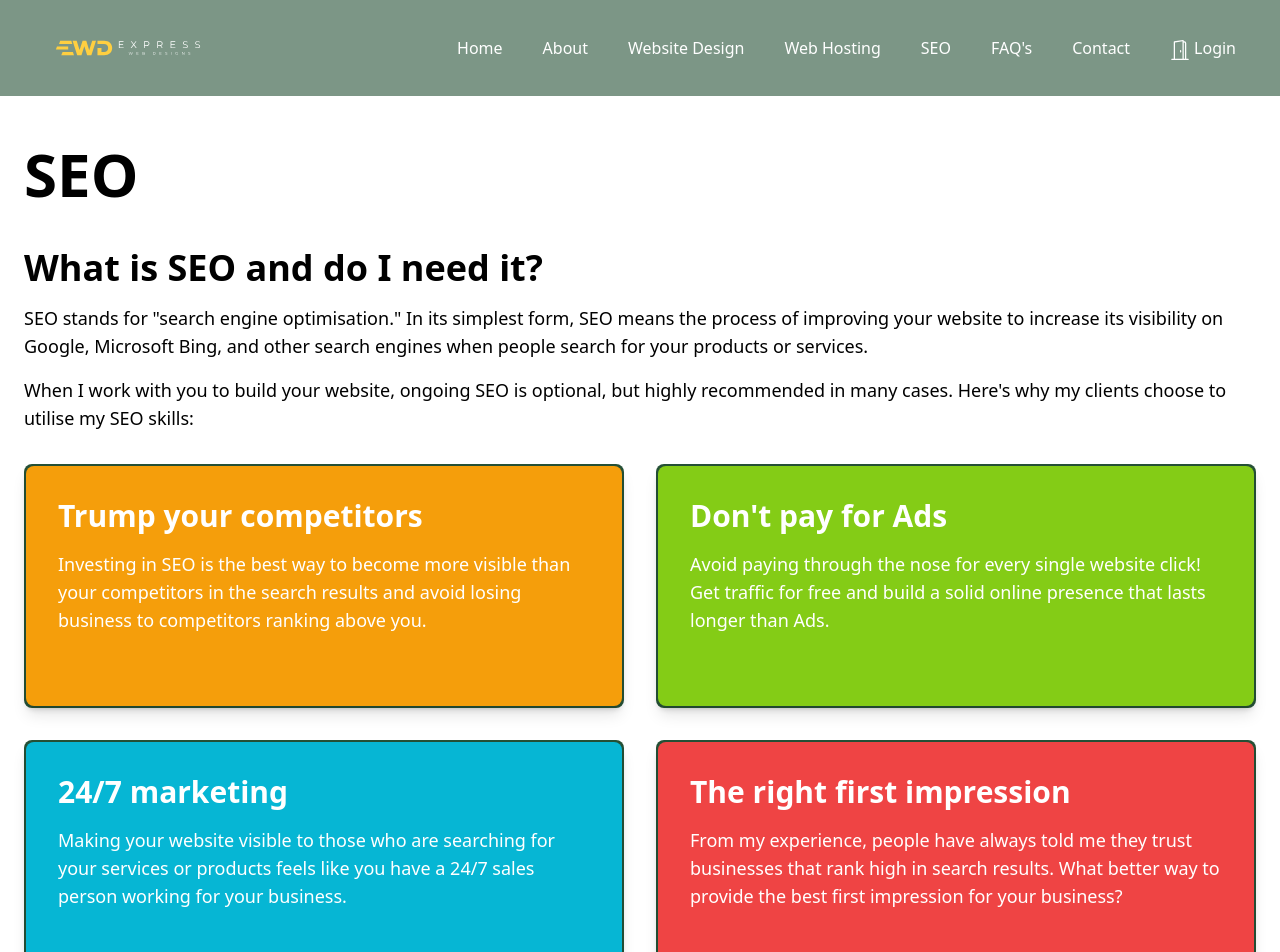
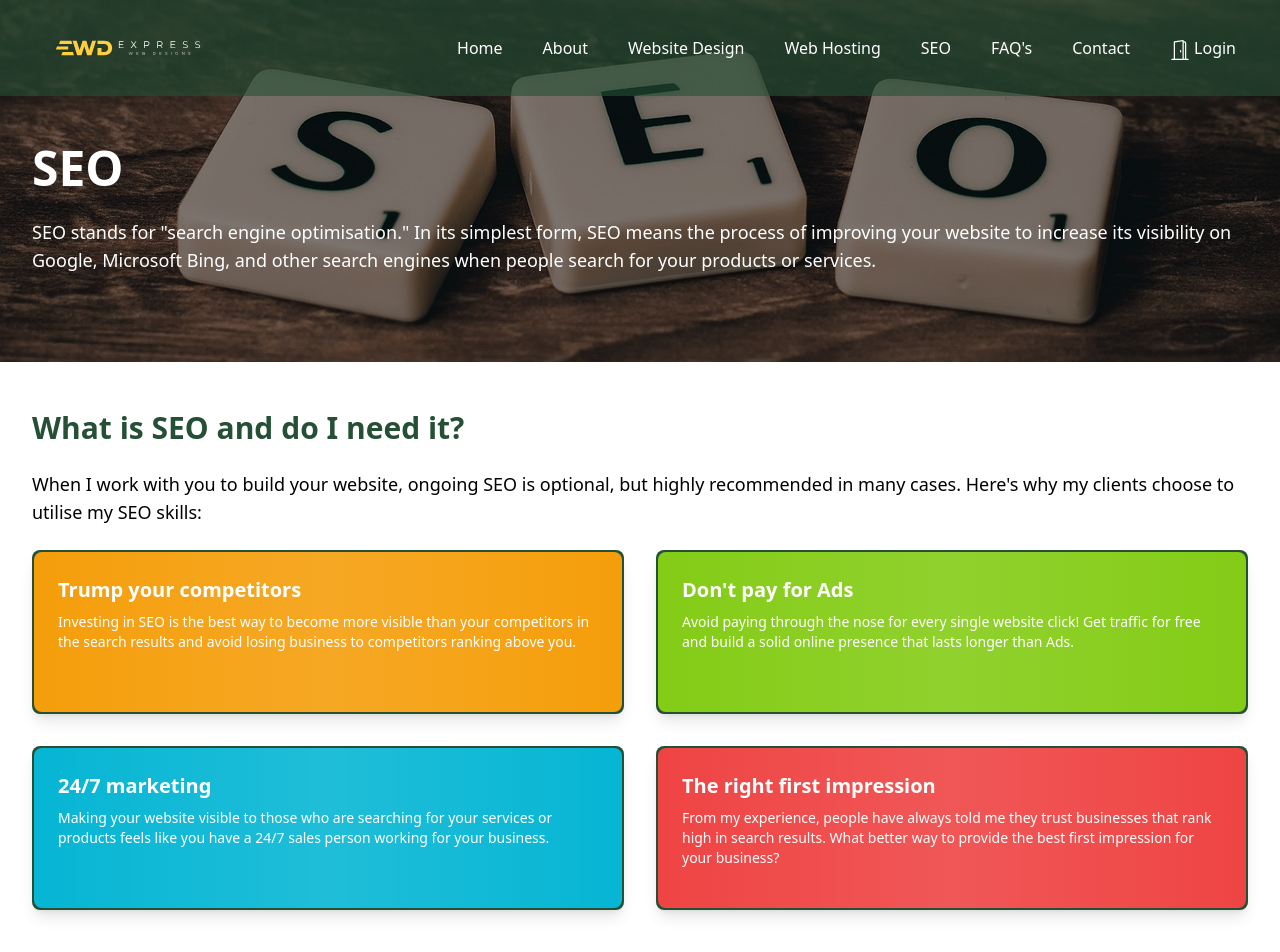
Before and after one commit to jdm1991/final-express, a Next.js app: page /seo in a window 1280 px wide. Shown: the top 952 px of the page. Built offline with nearby package versions, Linux system fonts and the light colour scheme.

Commit message:
SEO update

```diff
--- a/src/app/seo/page.jsx
+++ b/src/app/seo/page.jsx
@@ -5,80 +5,89 @@ import Link from "next/link";
 import Image from "next/image";
 import "../styles/globals.css";
 import GetInTouch from "../components/GetInTouch";
-import SeoFaqs from "../components/SeoFaqs"
+import SeoFaqs from "../components/SeoFaqs";
+
 
 export default function SEO() {
   return (
-    <div className="bg-white text-black">
-      <div className="max-w-7xl mx-auto px-4 sm:px-6 pt-24">
-        <div className="py-8 sm:py-12">
-          <h1 className="text-3xl sm:text-4xl lg:text-6xl font-bold mb-8 leading-tight">
+    <div className="bg-white">
+      <section
+        className="bg-gray-100 pt-24 pb-8 sm:pb-12 md:pb-16 bg-cover bg-center relative"
+        style={{ backgroundImage: "url('/SEOpic.jpeg')" }}
+      >
+        <div className="absolute inset-0 bg-black opacity-50"></div>
+        <div className="max-w-7xl mx-auto px-4 sm:px-6 lg:px-8 relative z-10 pt-4 sm:pt-8 md:pt-12">
+          <h1 className="text-3xl sm:text-4xl md:text-5xl font-bold mb-4 text-white">
             SEO
           </h1>
-          <div className="mb-8">
-            <h2 className="text-2xl sm:text-3xl lg:text-4xl font-bold mb-4">
+          <p className="text-lg mb-6 text-white">
+            SEO stands for "search engine optimisation." In its simplest form,
+            SEO means the process of improving your website to increase its
+            visibility on Google, Microsoft Bing, and other search engines when
+            people search for your products or services.
+          </p>
+        </div>
+      </section>
+      <div className="max-w-7xl mx-auto px-4 sm:px-6 lg:px-8 py-8 sm:py-12">
+        <h2 className="text-xl sm:text-2xl md:text-3xl font-semibold mb-4 sm:mb-6 text-[#255036]">
           What is SEO and do I need it?
         </h2>
-            <p className={`text-lg mb-4`}>
-              SEO stands for &quot;search engine optimisation.&quot; In its
-              simplest form, SEO means the process of improving your website to
-              increase its visibility on Google, Microsoft Bing, and other
-              search engines when people search for your products or services.
+        <p className="text-lg mb-6">
+          When I work with you to build your website, ongoing SEO is optional,
+          but highly recommended in many cases. Here's why my clients choose to
+          utilise my SEO skills:
         </p>
-            <p className={`text-lg`}>
-              When I work with you to build your website, ongoing SEO is
-              optional, but highly recommended in many cases. Here&apos;s why my
-              clients choose to utilise my SEO skills:
-            </p>
-          </div>
-          <div className="grid grid-cols-1 md:grid-cols-2 gap-8">
-            <div className="bg-[#255036] p-0.5 rounded-lg shadow-lg hover:scale-105 transition duration-300 ease-in-out">
-              <div className="bg-amber-500 p-8 rounded-lg shadow-md h-auto sm:h-60 text-left">
-                <h3 className="text-2xl sm:text-3xl font-bold text-white mb-4 text-shadow">
+        <div className="grid grid-cols-1 sm:grid-cols-2 gap-6 sm:gap-8">
+          <div className="bg-[#255036] p-0.5 rounded-lg shadow-lg hover:scale-105 transition duration-300 ease-in-out group">
+            <div className="bg-amber-500 text-white p-6 rounded-lg h-auto sm:h-40 relative overflow-hidden">
+              <div className="absolute inset-0 bg-gradient-to-r from-transparent via-white/10 to-transparent"></div>
+              <h3 className="text-xl font-semibold mb-2 relative">
                 Trump your competitors
               </h3>
-                <p className="text-lg font-medium text-white text-shadow">
+              <p className="text-sm relative">
                 Investing in SEO is the best way to become more visible than
-                  your competitors in the search results and avoid losing
-                  business to competitors ranking above you.
+                your competitors in the search results and avoid losing business
+                to competitors ranking above you.
               </p>
             </div>
           </div>
-            <div className="bg-[#255036] p-0.5 rounded-lg shadow-lg hover:scale-105 transition duration-300 ease-in-out">
-              <div className="bg-lime-500 p-8 rounded-lg shadow-md h-auto sm:h-60 text-left">
-                <h3 className="text-2xl sm:text-3xl font-bold text-white mb-4 text-shadow">
-                  Don&apos;t pay for Ads
+          <div className="bg-[#255036] p-0.5 rounded-lg shadow-lg hover:scale-105 transition duration-300 ease-in-out group">
+            <div className="bg-lime-500 text-white p-6 rounded-lg h-auto sm:h-40 relative overflow-hidden">
+              <div className="absolute inset-0 bg-gradient-to-r from-transparent via-white/10 to-transparent"></div>
+              <h3 className="text-xl font-semibold mb-2 relative">
+                Don't pay for Ads
               </h3>
-                <p className="text-lg font-medium text-white text-shadow">
+              <p className="text-sm relative">
                 Avoid paying through the nose for every single website click!
                 Get traffic for free and build a solid online presence that
                 lasts longer than Ads.
               </p>
             </div>
           </div>
-            <div className="bg-[#255036] p-0.5 rounded-lg shadow-lg hover:scale-105 transition duration-300 ease-in-out">
-              <div className="bg-cyan-500 p-8 rounded-lg shadow-md h-auto sm:h-60 text-left">
-                <h3 className="text-2xl sm:text-3xl font-bold text-white mb-4 text-shadow">
+          <div className="bg-[#255036] p-0.5 rounded-lg shadow-lg hover:scale-105 transition duration-300 ease-in-out group">
+            <div className="bg-cyan-500 text-white p-6 rounded-lg h-auto sm:h-40 relative overflow-hidden">
+              <div className="absolute inset-0 bg-gradient-to-r from-transparent via-white/10 to-transparent"></div>
+              <h3 className="text-xl font-semibold mb-2 relative">
                 24/7 marketing
               </h3>
-                <p className="text-lg font-medium text-white text-shadow">
-                  Making your website visible to those who are searching for
-                  your services or products feels like you have a 24/7 sales
-                  person working for your business.
+              <p className="text-sm relative">
+                Making your website visible to those who are searching for your
+                services or products feels like you have a 24/7 sales person
+                working for your business.
               </p>
             </div>
           </div>
-            <div className="bg-[#255036] p-0.5 rounded-lg shadow-lg hover:scale-105 transition duration-300 ease-in-out">
-              <div className="bg-red-500 p-8 rounded-lg shadow-md h-auto sm:h-60 text-left">
-                <h3 className="text-2xl sm:text-3xl font-bold text-white mb-4 text-shadow">
+          <div className="bg-[#255036] p-0.5 rounded-lg shadow-lg hover:scale-105 transition duration-300 ease-in-out group">
+            <div className="bg-red-500 text-white p-6 rounded-lg h-auto sm:h-40 relative overflow-hidden">
+              <div className="absolute inset-0 bg-gradient-to-r from-transparent via-white/10 to-transparent"></div>
+              <h3 className="text-xl font-semibold mb-2 relative">
                 The right first impression
               </h3>
-                <p className="text-lg font-medium text-white text-shadow">
+              <p className="text-sm relative">
                 From my experience, people have always told me they trust
-                  businesses that rank high in search results. What better way
-                  to provide the best first impression for your business?
+                businesses that rank high in search results. What better way to
+                provide the best first impression for your business?
               </p>
-              </div>
             </div>
           </div>
         </div>
--- a/src/app/webHosting/page.jsx
+++ b/src/app/webHosting/page.jsx
@@ -30,50 +30,57 @@ export default function WebHosting() {
         </h2>
         <div className="grid grid-cols-1 sm:grid-cols-2 gap-6 sm:gap-8">
           <div className="bg-[#255036] p-0.5 rounded-lg shadow-lg hover:scale-105 transition duration-300 ease-in-out group">
-            <div className="bg-amber-500 text-white p-6 rounded-lg h-auto sm:h-32 relative overflow-hidden">
+            <div className="bg-amber-500 text-white p-6 rounded-lg h-auto sm:h-40 relative overflow-hidden">
               <div className="absolute inset-0 bg-gradient-to-r from-transparent via-white/10 to-transparent"></div>
               <h3 className="text-xl font-semibold mb-2 relative">
                 Security Updates
               </h3>
               <p className="text-sm relative">
                 Keep your website secure and protected against vulnerabilities
-                and threats.
+                and threats. Our team will regularly monitor and apply necessary
+                security patches to maintain the integrity of your website.
               </p>
             </div>
           </div>
           <div className="bg-[#255036] p-0.5 rounded-lg shadow-lg hover:scale-105 transition duration-300 ease-in-out group">
-            <div className="bg-lime-500 text-white p-6 rounded-lg h-auto sm:h-32 relative overflow-hidden">
+            <div className="bg-lime-500 text-white p-6 rounded-lg h-auto sm:h-40 relative overflow-hidden">
               <div className="absolute inset-0 bg-gradient-to-r from-transparent via-white/10 to-transparent"></div>
               <h3 className="text-xl font-semibold mb-2 relative">
                 Performance Optimization
               </h3>
               <p className="text-sm relative">
                 Ensure your website runs smoothly and efficiently for optimal
-                user experience.
+                user experience. We will fine-tune your website's performance by
+                implementing caching, minification, and other optimization
+                techniques.
               </p>
             </div>
           </div>
           <div className="bg-[#255036] p-0.5 rounded-lg shadow-lg hover:scale-105 transition duration-300 ease-in-out group">
-            <div className="bg-cyan-500 text-white p-6 rounded-lg h-auto sm:h-32 relative overflow-hidden">
+            <div className="bg-cyan-500 text-white p-6 rounded-lg h-auto sm:h-40 relative overflow-hidden">
               <div className="absolute inset-0 bg-gradient-to-r from-transparent via-white/10 to-transparent"></div>
               <h3 className="text-xl font-semibold mb-2 relative">
                 Compatibility Updates
               </h3>
               <p className="text-sm relative">
                 Keep your website compatible with the latest web technologies
-                and browser updates.
+                and browser updates. We will ensure that your website remains
+                fully functional and accessible across different devices and
+                browsers.
               </p>
             </div>
           </div>
           <div className="bg-[#255036] p-0.5 rounded-lg shadow-lg hover:scale-105 transition duration-300 ease-in-out group">
-            <div className="bg-pink-500 text-white p-6 rounded-lg h-auto sm:h-32 relative overflow-hidden">
+            <div className="bg-pink-500 text-white p-6 rounded-lg h-auto sm:h-40 relative overflow-hidden">
               <div className="absolute inset-0 bg-gradient-to-r from-transparent via-white/10 to-transparent"></div>
               <h3 className="text-xl font-semibold mb-2 relative">
                 Backup and Recovery
               </h3>
               <p className="text-sm relative">
                 Regular backups to protect your website data and ensure quick
-                recovery in case of any issues.
+                recovery in case of any issues. We will create and maintain
+                secure backups of your website, allowing for swift restoration
+                if needed.
               </p>
             </div>
           </div>
```
Also changed, not shown: public/SEOpic.jpeg (added). Lines whose indentation alone changed are shown as unchanged.
